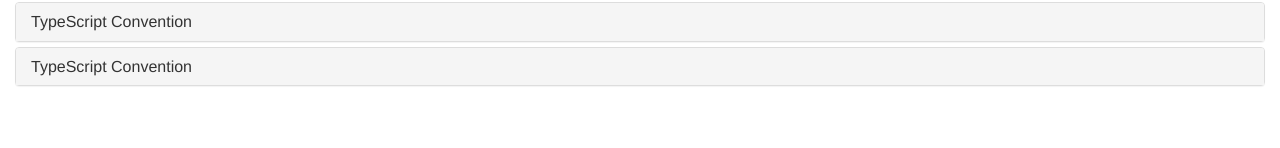
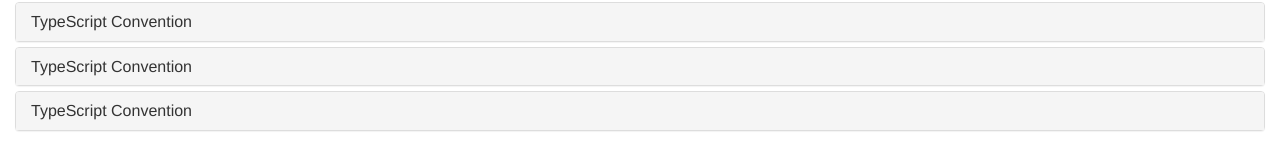
Before and after one commit to revaturelabs/AngularInfoProject, an Angular app: page /intro in a window 1280 px wide. Shown: the part 864-1012 px from the top of the page. Before the commit the page ends 970 px from the top, so only its background shows below. Built offline with nearby package versions, Linux system fonts and the light colour scheme.

Commit message:
Add Conventions to intro component

```diff
--- a/src/app/components/typescript/introduction/introduction.component.html
+++ b/src/app/components/typescript/introduction/introduction.component.html
@@ -96,4 +96,26 @@
         </div>
       </div>
     </div>
+
+    <div class="panel panel-default">
+      <div class="panel-heading" role="tab" id="headingFour">
+        <h4 class="panel-title">
+          <a class="collapsed" role="button" data-toggle="collapse" data-parent="#accordion" href="#collapseFour" aria-expanded="false" aria-controls="collapseThree">
+            TypeScript Convention
+          </a>
+        </h4>
+      </div>
+      <div id="collapseFour" class="panel-collapse collapse" role="tabpanel" aria-labelledby="headingFour">
+        <div class="panel-body">
+          Names
+          Use PascalCase for type names.
+          Do not use "I" as a prefix for interface names.
+          Use PascalCase for enum values.
+          Use camelCase for function names.
+          Use camelCase for property names and local variables.
+          Do not use "_" as a prefix for private properties.
+          Use whole words in names when possible.
+        </div>
+      </div>
+    </div>
   </div>
```
